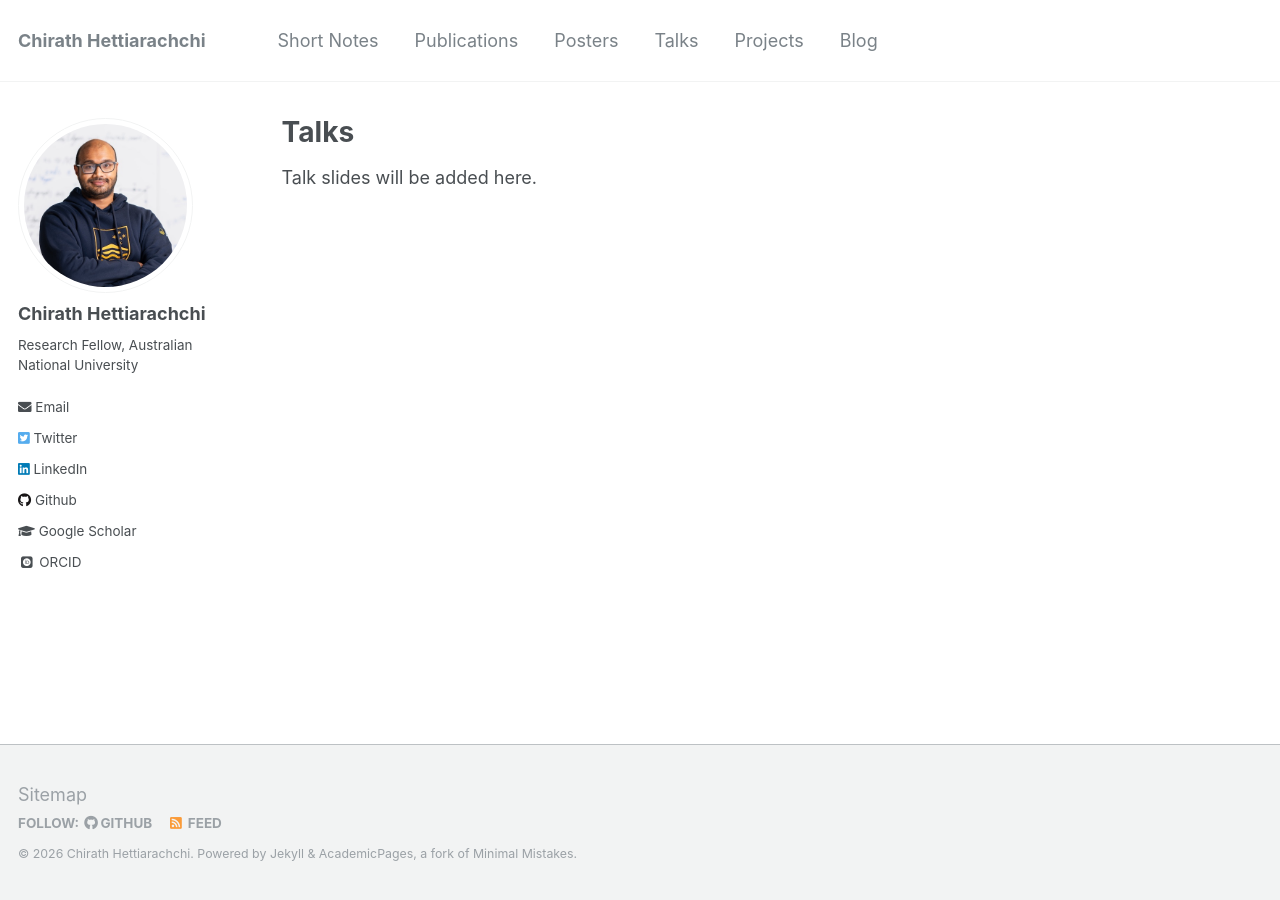
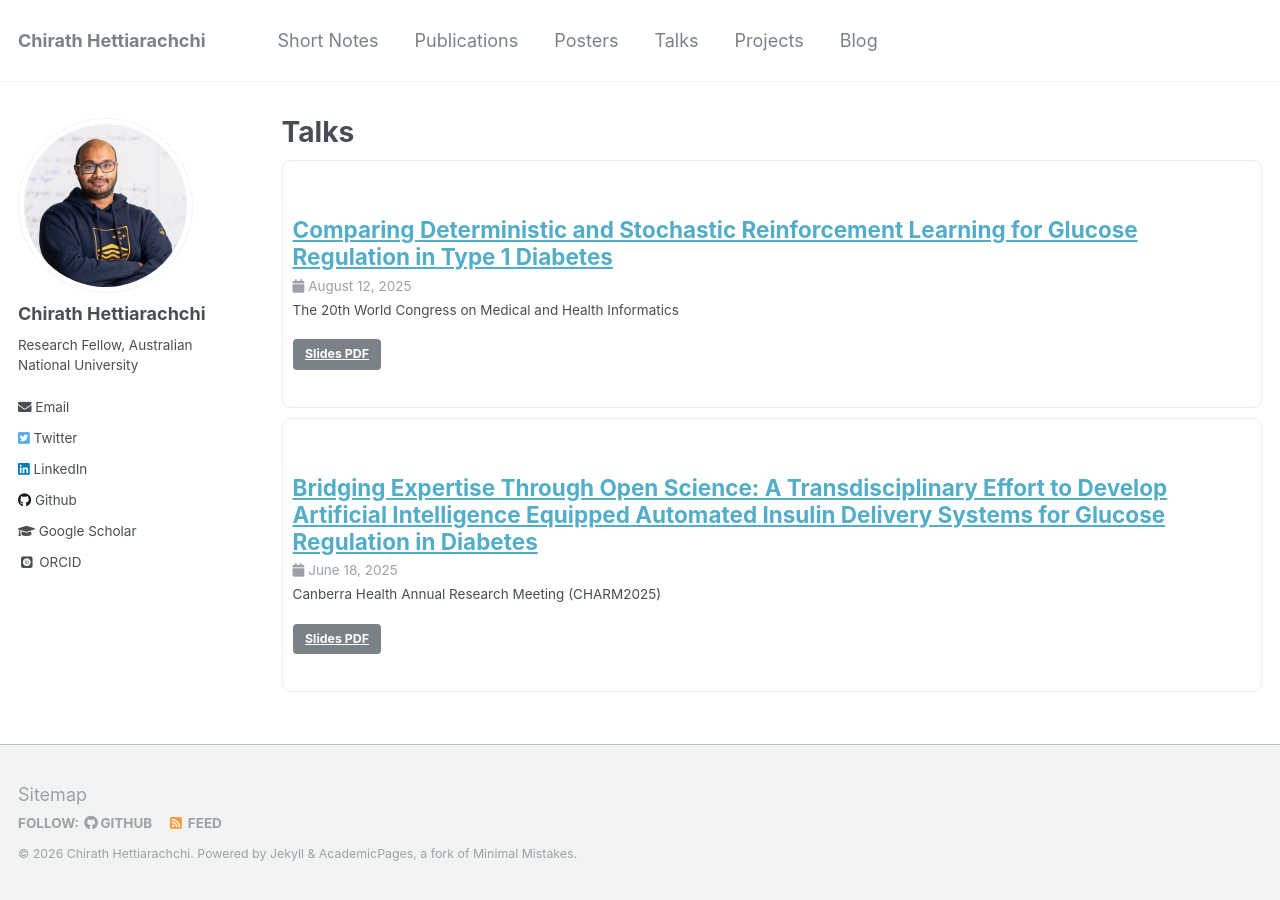
Before and after one commit to chirathyh/chirathyh.github.io, a Jekyll site: the page built from _pages/talks.html, in a window 1280 px wide. Built offline with Jekyll 4.4.1, drawn with Linux system fonts in a browser that asks for light colours; some web fonts are replaced.

Commit message:
Add slides for my talk

```diff
--- a/_data/talks.yml
+++ b/_data/talks.yml
@@ -10,3 +10,12 @@
 #     description: "Optional one-line note."
 
 talks:
+  - title: "Bridging Expertise Through Open Science: A Transdisciplinary Effort to Develop Artificial Intelligence Equipped Automated Insulin Delivery Systems for Glucose Regulation in Diabetes"
+    slides: "/files/CHARM2025.pdf"
+    date: "2025-06-18"
+    venue: "Canberra Health Annual Research Meeting (CHARM2025)"
+
+  - title: "Comparing Deterministic and Stochastic Reinforcement Learning for Glucose Regulation in Type 1 Diabetes"
+    slides: "/files/Medinfo2025.pdf"
+    date: "2025-08-12"
+    venue: "The 20th World Congress on Medical and Health Informatics"
```
Also changed, not shown: 2 other files.
